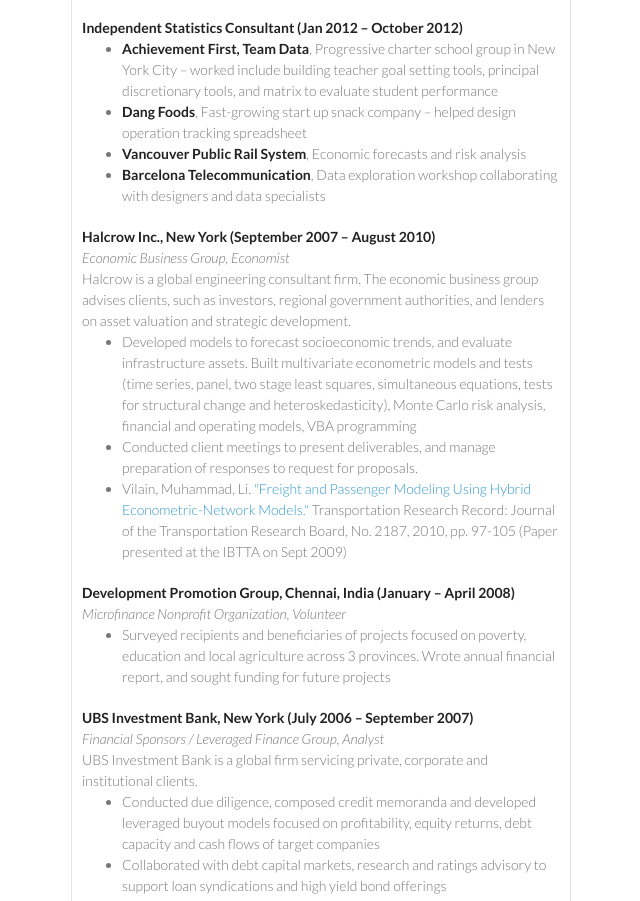
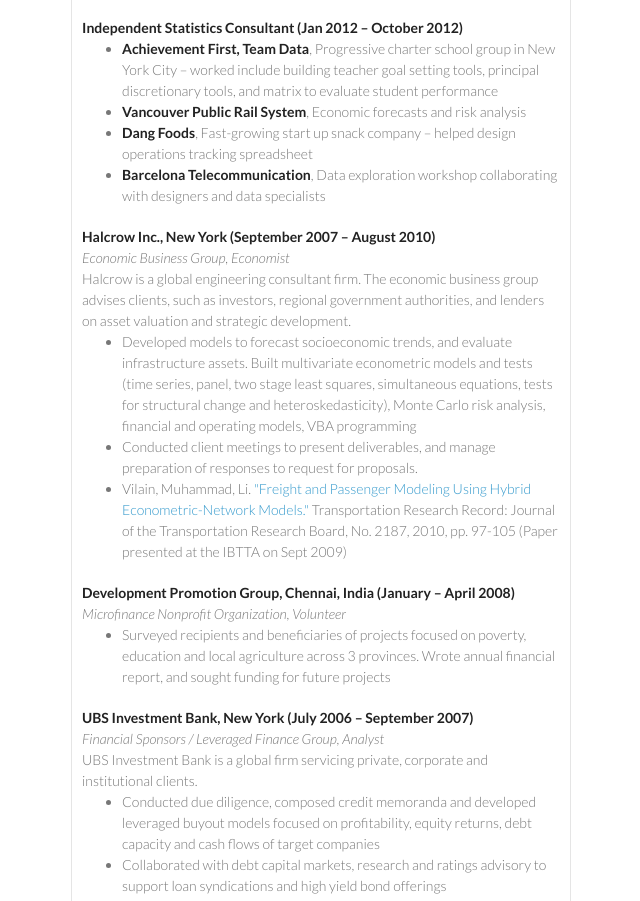
Before and after one commit to catli/catli.github.io, a plain HTML site: page index.html in a window 1280 px wide. Shown: the part 1104-2005 px from the top of the page, without its empty margins (499-1139 px from the left). Drawn offline with Linux system fonts and the light colour scheme.

Commit message:
edit index.html

```diff
--- a/index.html
+++ b/index.html
@@ -78,8 +78,8 @@
           <span class="job"> <strong>  Independent Statistics Consultant (Jan 2012 – October 2012) </strong> </span>
           <ul>
             <li> <strong> Achievement First, Team Data</strong>, Progressive charter school group in New York City – worked include building teacher goal setting tools, principal discretionary tools, and matrix to evaluate student performance </li>
-            <li> <strong>	Dang Foods</strong>, Fast-growing start up snack company – helped design operation tracking spreadsheet </li>
             <li> <strong> Vancouver Public Rail System</strong>, Economic forecasts and risk analysis  </li>
+            <li> <strong>	Dang Foods</strong>, Fast-growing start up snack company – helped design operations tracking spreadsheet </li>
             <li> <strong> Barcelona Telecommunication</strong>, Data exploration workshop collaborating with designers and data specialists  </li>
           </ul>
 
```
